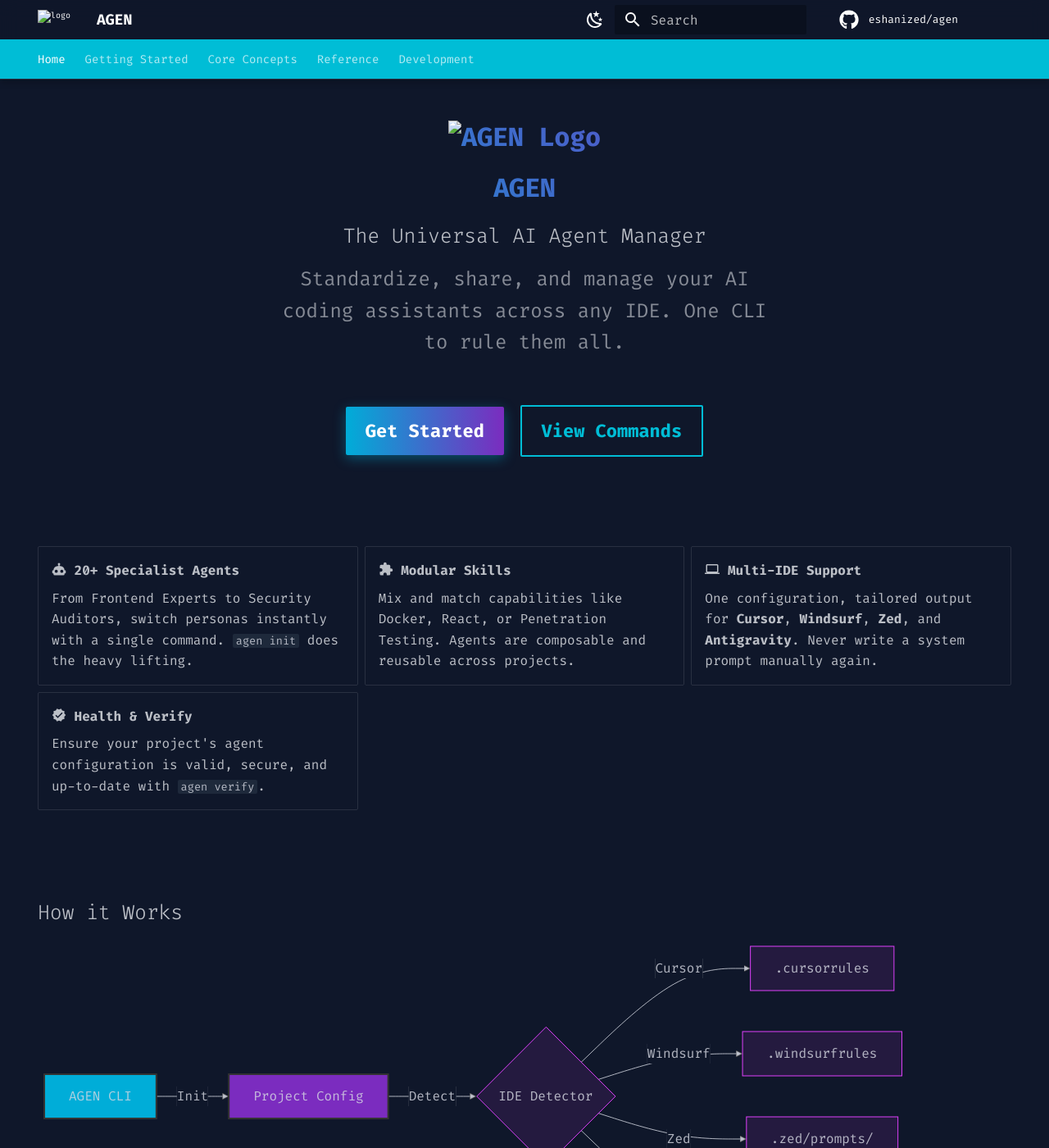
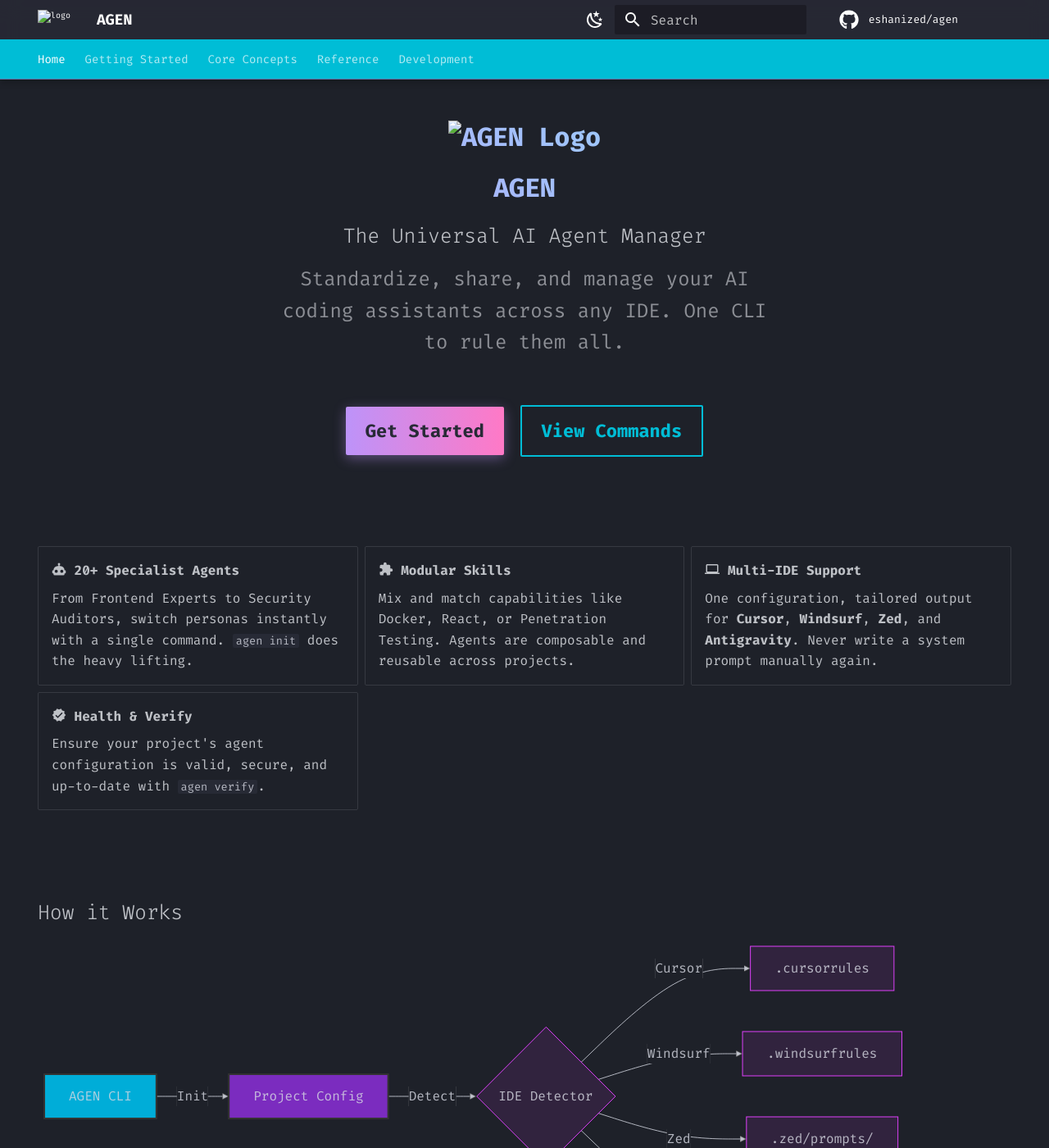
Before and after one commit to eshanized/AGEN, an MkDocs documentation site: the page built from docs/index.md, in a window 1280 px wide and 1400 px high. Shown: the whole window at 82% size. Built offline with MkDocs 1.6.1 and Material for MkDocs 9.7.7, drawn with Linux system fonts in a browser that asks for light colours; comment, search, counter and statistics services are not loaded.

Commit message:
style: Apply Dracula theme to documentation, replacing the previous color palette and updating component styles.

```diff
--- a/docs/stylesheets/extra.css
+++ b/docs/stylesheets/extra.css
@@ -1,27 +1,40 @@
-/* Modern Color Palette */
+/* Dracula Theme Palette */
 :root {
-    --md-primary-fg-color: #00ADD8;
-    /* Cyan */
-    --md-primary-fg-color--light: #4DCFE8;
-    --md-primary-fg-color--dark: #007A99;
-    --md-accent-fg-color: #7B2CBF;
-    /* Purple */
+    /* Dracula Core Colors */
+    --dracula-bg: #282a36;
+    --dracula-current: #44475a;
+    --dracula-fg: #f8f8f2;
+    --dracula-comment: #6272a4;
+    --dracula-cyan: #8be9fd;
+    --dracula-green: #50fa7b;
+    --dracula-orange: #ffb86c;
+    --dracula-pink: #ff79c6;
+    --dracula-purple: #bd93f9;
+    --dracula-red: #ff5555;
+    --dracula-yellow: #f1fa8c;
+
+    /* Material for MkDocs Overrides */
+    --md-default-bg-color: var(--dracula-bg);
+    --md-default-fg-color: var(--dracula-fg);
+    --md-default-fg-color--light: var(--dracula-comment);
+
+    --md-code-bg-color: var(--dracula-current);
+    --md-code-fg-color: var(--dracula-fg);
+
+    --md-primary-fg-color: var(--dracula-purple);
+    --md-primary-fg-color--light: var(--dracula-pink);
+    --md-primary-fg-color--dark: #6c5c96;
+    /* Darker purple */
+
+    --md-accent-fg-color: var(--dracula-pink);
 }
 
-/* Dark Mode Overrides */
-[data-md-color-scheme="slate"] {
-    --md-default-bg-color: #0F172A;
-    /* Deep slate blue/black */
-    --md-default-bg-color--light: #1E293B;
-    --md-code-bg-color: #1E293B;
-}
-
-/* Glassmorphism Header */
+/* Glassmorphism Header (Dracula Style) */
 .md-header {
-    background-color: rgba(15, 23, 42, 0.8) !important;
+    background-color: rgba(40, 42, 54, 0.85) !important;
     backdrop-filter: blur(12px);
     -webkit-backdrop-filter: blur(12px);
-    border-bottom: 1px solid rgba(255, 255, 255, 0.1);
+    border-bottom: 1px solid var(--dracula-comment);
 }
 
 /* Glassmorphism Sidebar */
@@ -44,9 +57,10 @@
 }
 
 /* Hero Section / Landing Page */
+/* Hero Section / Landing Page */
 .md-typeset h1 {
     font-weight: 800;
-    background: -webkit-linear-gradient(45deg, #00ADD8, #7B2CBF);
+    background: -webkit-linear-gradient(45deg, var(--dracula-purple), var(--dracula-cyan));
     -webkit-background-clip: text;
     background-clip: text;
     -webkit-text-fill-color: transparent;
@@ -61,24 +75,24 @@
 }
 
 .md-button--primary {
-    background: linear-gradient(90deg, #00ADD8, #7B2CBF) !important;
+    background: linear-gradient(90deg, var(--dracula-purple), var(--dracula-pink)) !important;
     border: none !important;
-    color: white !important;
-    box-shadow: 0 4px 15px rgba(0, 173, 216, 0.4);
+    color: var(--dracula-bg) !important;
+    box-shadow: 0 4px 15px rgba(189, 147, 249, 0.4);
 }
 
 .md-button--primary:hover {
     transform: translateY(-2px);
-    box-shadow: 0 8px 25px rgba(123, 44, 191, 0.5);
+    box-shadow: 0 8px 25px rgba(255, 121, 198, 0.5);
 }
 
 /* Card Styling (Admonitions & Content) */
 .md-typeset .admonition,
 .md-typeset details {
-    border: 1px solid rgba(255, 255, 255, 0.1) !important;
+    border: 1px solid var(--dracula-comment) !important;
     border-radius: 12px;
-    background: rgba(30, 41, 59, 0.5);
-    box-shadow: 0 4px 6px -1px rgba(0, 0, 0, 0.1);
+    background: rgba(40, 42, 54, 0.6);
+    box-shadow: 0 4px 6px -1px rgba(0, 0, 0, 0.2);
 }
 
 /* Logo Animation */
```
